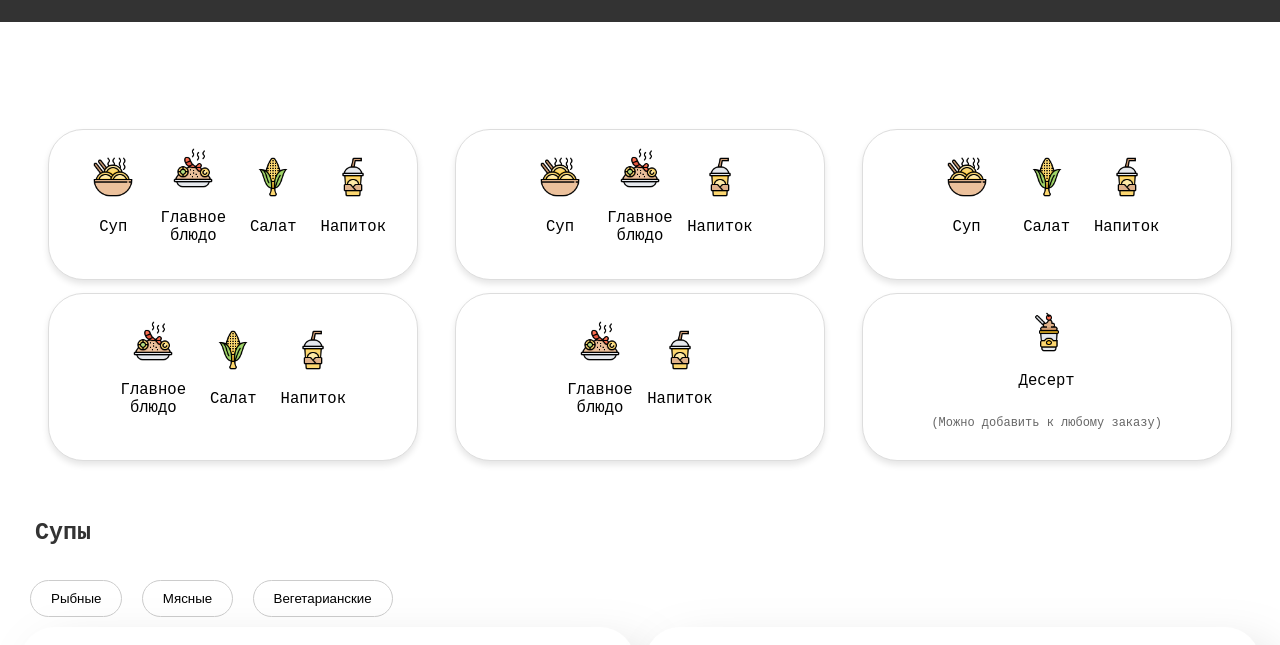
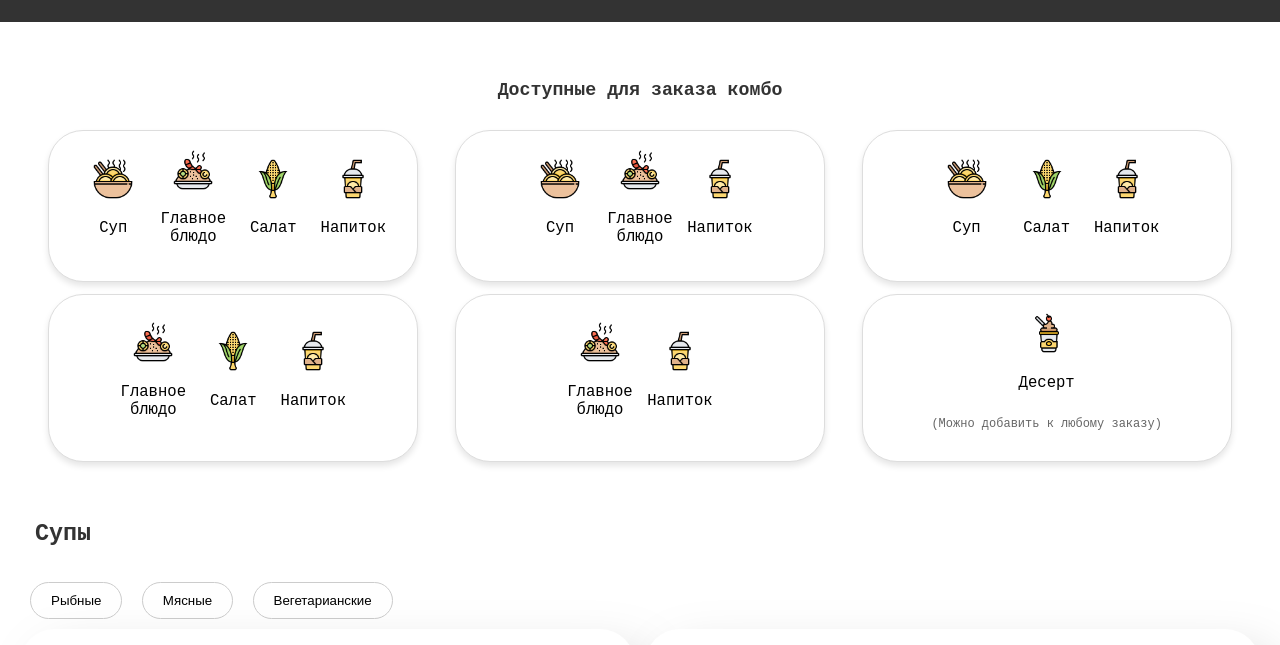
Before and after one commit to isohise/web, a plain HTML site: page menu.html in a window 1280 px wide. Shown: the part 155-800 px from the top of the page. Drawn offline with Linux system fonts and the light colour scheme; a script that the page names is missing.

Commit message:
Add files via upload

```diff
--- a/menu.html
+++ b/menu.html
@@ -24,7 +24,7 @@
 
     <main>
       <section class="lunch-combo">
-        <h1 class="lunch-combo-title">Доступные для заказа комбо</h1>
+        <h3>Доступные для заказа комбо</h3>
         <div class="combo-grid">
           <div class="combo-item">
             <div class="dish">
```
